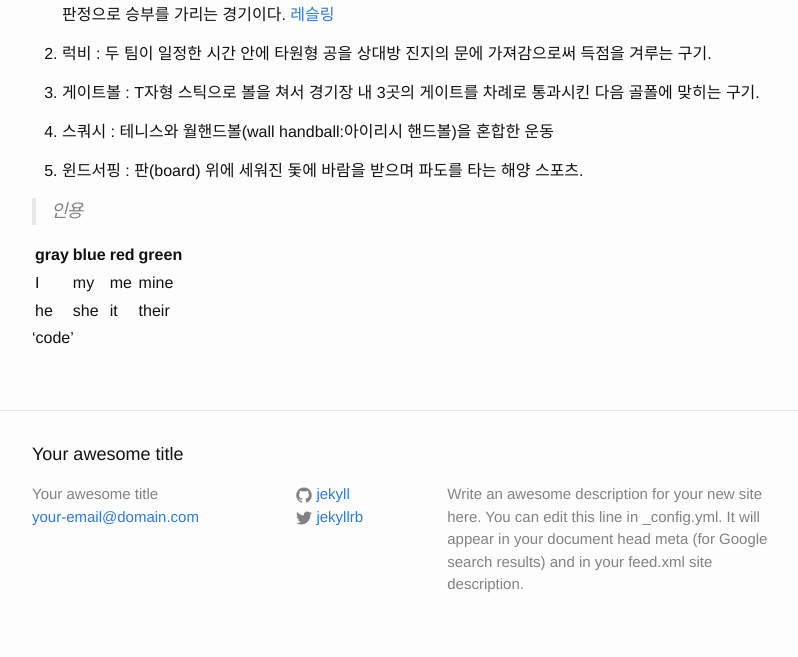
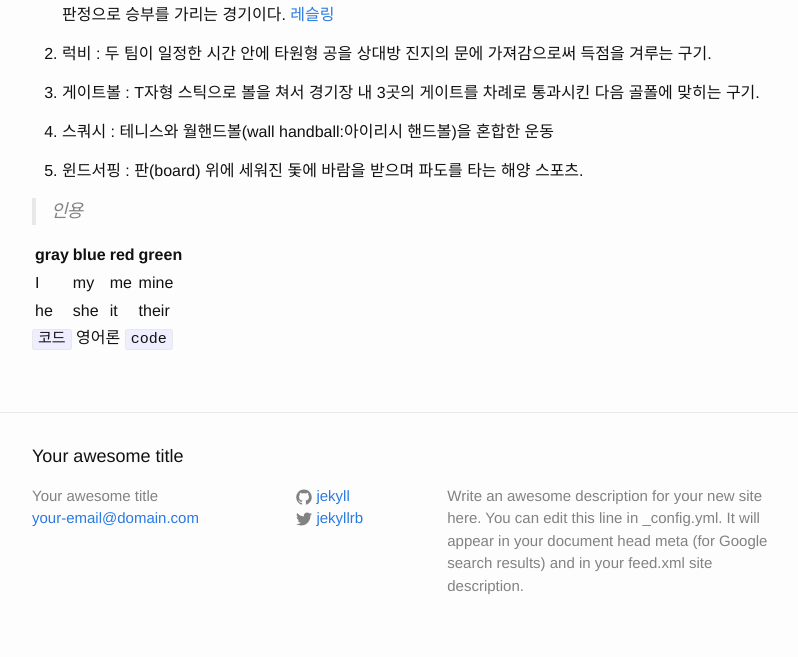
Before and after one commit to forhobby/forhobby.github.com, a Jekyll site: the page built from _posts/2015-05-26-hanseungsu.md, in a window 1280 px wide. Shown: the part 728-1385 px from the top of the page, without its empty margins (238-1036 px from the left). Built offline with Jekyll 4.4.1, drawn with Linux system fonts in a browser that asks for light colours.

Commit message:
Update 2015-05-26-hanseungsu.md

```diff
--- a/_posts/2015-05-26-hanseungsu.md
+++ b/_posts/2015-05-26-hanseungsu.md
@@ -45,7 +45,8 @@ categories: jekyll update
 | ---- | ---- | --- | ----- |
 |  he  |  she | it  | their |
 
-'code'
+
+`코드` 영어론 `code`
 
 
 [1]: http://terms.naver.com/entry.nhn?docId=1087739&cid=40942&categoryId=31976
```
